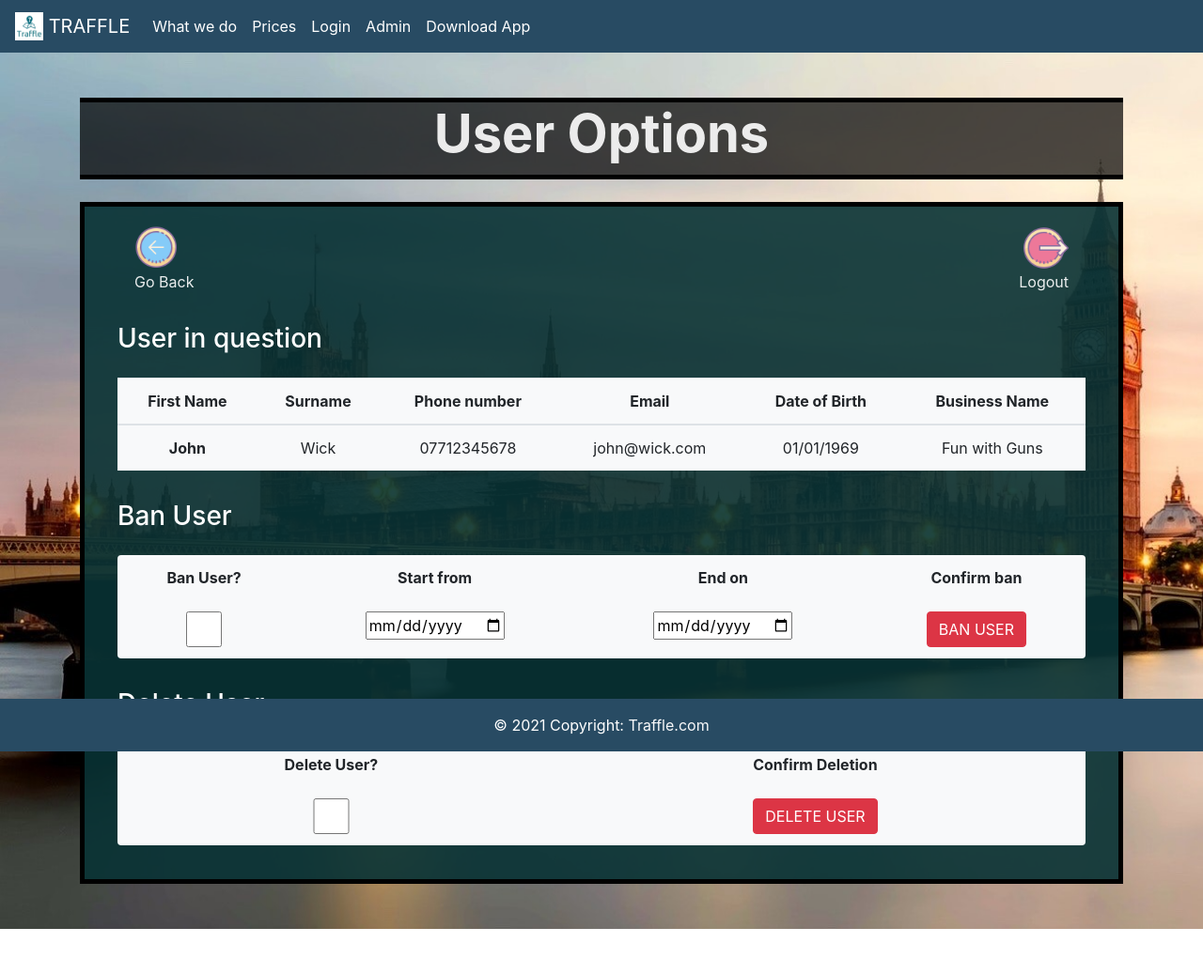
After one commit to liamrock10/traffle-backend, a Node server app: page /user-options in a window 1280 px wide. The commit adds this page. Shown: the whole page at 94% size. Run offline with Node 20, Linux system fonts and the light colour scheme; some libraries are stand-ins or nearby versions.

Commit message:
added user options page and improved the user search in admin settings

```diff
--- a/routes/website/webinterface.js
+++ b/routes/website/webinterface.js
@@ -16,6 +16,16 @@ router.get("/settings", (req, res, next) => {
   // ADMIN: Admin home Page
   res.render("admin/settings", {
     pageTitle: "Settings",
+    path: "/",
+    isAuthenticated: false,
+    whateverVariable: "Whatever u wanna pass into the .ejs", // TODO: this is how u pass variables into the template view
+  });
+});
+
+router.get("/user-options", (req, res, next) => {
+  // ADMIN: Admin home Page
+  res.render("admin/user-options", {
+    pageTitle: "User Options",
     path: "/",
     isAuthenticated: false,
     whateverVariable: "Whatever u wanna pass into the .ejs", // TODO: this is how u pass variables into the template view
--- /dev/null
+++ b/views/admin/user-options.ejs
@@ -0,0 +1,225 @@
+<%- include('../includes/head.ejs') %>
+</head>
+
+<body>
+    <%- include('../includes/navigation.ejs') %>
+    <!-- Page Wrapper -->
+    <div style="background: url(images/bgimg.jpg)" class="page-holder bg-cover">
+        <!-- HEADER START -->
+        <div class="container py-5">
+            <header class="text-center text-white">
+                <h1 class="display-4 font-weight-bold mb-4 page-titles">User Options
+            </header>
+            <!-- HEADER END -->
+            <!-- MAIN CONTENT START -->
+            <main div class="text-white vh-auto background-transparency">
+
+                <!-- Go Back and Logout row -->
+                <div class="row">
+                    <div class="col-6 text-left pl-5">
+                        <a href="#" onclick="goBack()">
+                            <img src="images/icon-go-back.png" width="10%" height="auto"><br />
+                            Go Back
+                        </a>
+                    </div>
+                    <div class="col-6 text-right pr-5">
+                        <p>
+                            <a href="/logout">
+                                <img src="images/icon-sign-out.png" width="10%" height="auto"><br />
+                                Logout
+                            </a>
+                        </p>
+                    </div>
+                </div>
+
+                <div class="container-fluid">
+                    <div class="row pt-3">
+                        <div class="col-12">
+                            <!-- SEARCH RESULTS -->
+                            <h3 class="pb-3">User in question</h3>
+                            <table class="table table-hover bg-light">
+                                <thead>
+                                    <tr class="text-center">
+                                        <th scope="col">First Name</th>
+                                        <th scope="col">Surname</th>
+                                        <th scope="col">Phone number</th>
+                                        <th scope="col">Email</th>
+                                        <th scope="col">Date of Birth</th>
+                                        <th scope="col">Business Name</th>
+                                    </tr>
+                                </thead>
+                                <tbody>
+                                    <tr class="text-center">
+                                        <th>John</th>
+                                        <td>Wick</td>
+                                        <td>07712345678</td>
+                                        <td>john@wick.com</td>
+                                        <td>01/01/1969</td>
+                                        <td>Fun with Guns</td>
+                                    </tr>
+                                </tbody>
+                            </table>
+                        </div>
+                    </div>
+
+                    <div class="row pt-3">
+                        <div class="col-12">
+                            <!-- BAN USER -->
+                            <h3 class="pb-3">Ban User</h3>
+
+                            <!-- BAN USER -->
+                            <table class="table table-borderless bg-light rounded">
+                                <thead>
+                                    <tr class="text-center">
+                                        <th scope="col">Ban User?</th>
+                                        <th scope="col">Start from</th>
+                                        <th scope="col">End on</th>
+                                        <th>Confirm ban</th>
+                                    </tr>
+                                </thead>
+                                <tbody>
+                                    <tr class="text-center">
+                                        <th>
+                                            <input type="checkbox" class="form-control" id="confirm_ban" placeholder="0"
+                                                name="confirm_ban" required>
+                                        </th>
+                                        <td>
+                                            <input type="date" name="start_ban_date" placeholder="select start date">
+                                        </td>
+                                        <td>
+                                            <input type="date" name="end_ban_date" placeholder="select end date">
+                                        </td>
+                                        <td>
+                                            <!-- Button trigger modal -->
+                                            <button type="button" class="btn btn-danger" data-toggle="modal"
+                                                data-target="#banUser">
+                                                BAN USER
+                                            </button>
+
+                                            <!-- Modal -->
+                                            <div class="modal fade" id="banUser" data-backdrop="static"
+                                                data-keyboard="false" tabindex="-1" aria-labelledby="banUserLabel"
+                                                aria-hidden="true">
+                                                <div class="modal-dialog">
+                                                    <div class="modal-content text-dark text-monospace">
+                                                        <div class="modal-header">
+                                                            <h5 class="modal-title w-100 text-center"
+                                                                id="banUserLabel">
+                                                                <div class="text-danger">
+                                                                    Banning User
+                                                                </div>
+                                                            </h5>
+                                                            <button type="button" class="close" data-dismiss="modal"
+                                                                aria-label="Close">
+                                                                <span aria-hidden="true">&times;</span>
+                                                            </button>
+                                                        </div>
+                                                        <div class="modal-body">
+                                                            <p class="text-center">
+                                                                Ensure this is the correct action to take before
+                                                                confirming ban!
+                                                            </p>
+                                                            <p class="text-left">
+                                                                You are about to ban a user. Are you sure they deserve
+                                                                this?
+                                                            </p>
+
+                                                        </div>
+                                                        <div class="modal-footer">
+                                                            <button type="button" class="btn btn-success"
+                                                                data-dismiss="modal">No, take me back.</button>
+                                                            <button type="button" class="btn btn-danger">Yes, ban
+                                                                them.</button>
+                                                        </div>
+                                                    </div>
+                                                </div>
+                                            </div>
+                                        </td>
+                                    </tr>
+                                </tbody>
+                            </table>
+                        </div>
+                    </div>
+
+                    <div class="row pt-3">
+                        <div class="col-12">
+                            <!-- DELETE USER -->
+                            <h3 class="pb-3">Delete User</h3>
+<!-- DELETE USER -->
+<table class="table table-borderless bg-light rounded">
+    <thead>
+        <tr class="text-center">
+            <th scope="col">Delete User?</th>
+            <th>Confirm Deletion</th>
+        </tr>
+    </thead>
+    <tbody>
+        <tr class="text-center">
+            <th>
+                <input type="checkbox" class="form-control" id="confirm_delete" placeholder="0"
+                    name="confirm_delete" required>
+            </th>
+            <td>
+                <!-- Button trigger modal -->
+                <button type="button" class="btn btn-danger" data-toggle="modal"
+                    data-target="#deleteUser">
+                    DELETE USER
+                </button>
+
+                <!-- Modal -->
+                <div class="modal fade" id="deleteUser" data-backdrop="static"
+                    data-keyboard="false" tabindex="-1" aria-labelledby="deleteUserLabel"
+                    aria-hidden="true">
+                    <div class="modal-dialog">
+                        <div class="modal-content text-dark text-monospace">
+                            <div class="modal-header">
+                                <h5 class="modal-title w-100 text-center"
+                                    id="deleteUserLabel">
+                                    <div class="text-danger">
+                                        Deleting User
+                                    </div>
+                                </h5>
+                                <button type="button" class="close" data-dismiss="modal"
+                                    aria-label="Close">
+                                    <span aria-hidden="true">&times;</span>
+                                </button>
+                            </div>
+                            <div class="modal-body">
+                                <p class="text-center">
+                                    Deleting a user account is a
+                                    <strong>permanent</strong> action.
+                                </p>
+                                <p class="text-left">Once you delete this account you will never
+                                    recover it back!
+                                    Are you absolutely sure you wish to delete this user forever?
+                                </p>
+
+                            </div>
+                            <div class="modal-footer">
+                                <button type="button" class="btn btn-success"
+                                    data-dismiss="modal">No, take me back.</button>
+                                <button type="button" class="btn btn-danger">Yes, delete
+                                    them.</button>
+                            </div>
+                        </div>
+                    </div>
+                </div>
+            </td>
+        </tr>
+    </tbody>
+</table>
+                        </div>
+                    </div>
+
+                </div>
+        </div>
+    </div>
+    </div>
+    </div>
+
+    </div>
+    </main>
+    <!-- MAIN CONTENT END -->
+    <%- include('../includes/end.ejs') %>
+    </div>
+</body>
```
Also changed, not shown: views/admin/settings.ejs (+32 -7 lines), views/business/home.ejs (+4 -4 lines), public/images/icon-options.png (added).
